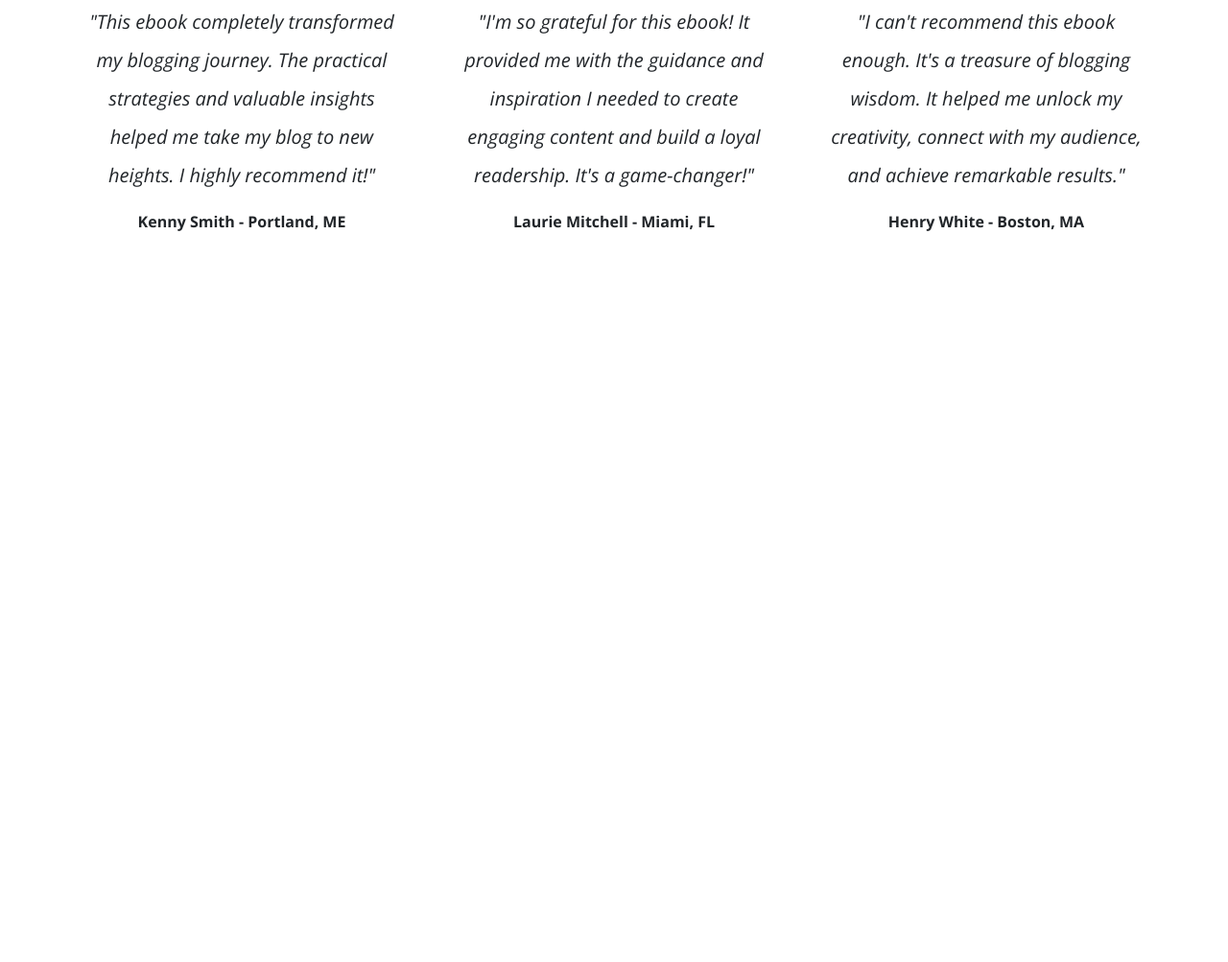
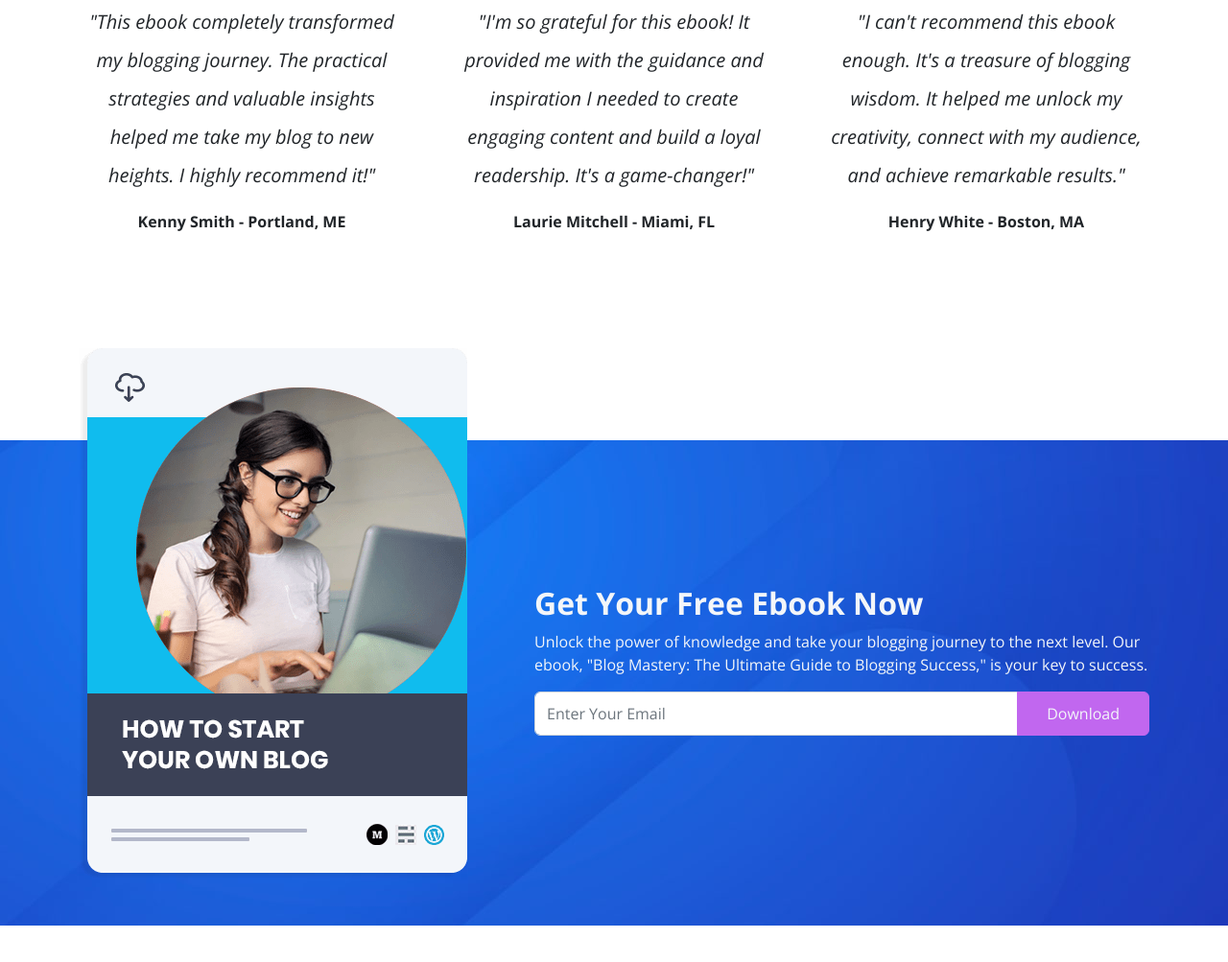
Before and after one commit to HemruChamuditha/E-Books-Website, a website: page index.html in a window 1280 px wide. Shown: the part 3494-4497 px from the top of the page at 96% size. Before the commit the page ends 3801 px from the top, so only its background shows below. Drawn offline with nearby package versions, Linux system fonts and the light colour scheme; files that its build step writes are made by us from their sources.

Commit message:
adds free book section

```diff
--- a/index.html
+++ b/index.html
@@ -240,6 +240,31 @@
       </div>
      </section>
 
+     <!-- Get Your Free Ebook Now -->
+      <div class="free-book mb-5">
+        <div class="container pb-5">
+          <div class="row">
+            <div class="col-md-5">
+              <img src="images/download-ebook.png" class="free-book-img" alt="">
+            </div>
+
+            <div class="col-md-7 d-flex flex-column justify-content-center">
+              <h1 class="text-light fw-bold fs-2">Get Your Free Ebook Now</h1>
+              <p class="text-light">Unlock the power of knowledge and take your blogging journey to the next level. Our ebook, "Blog Mastery: The Ultimate Guide to Blogging Success," is your key to success.</p>
+
+              <div class="input-group">
+                <input type="email" class="form-control" placeholder="Enter Your Email">
+                <span class="input-group-text btn btn-primary text-light rounded-end">Download</span>
+              </div>
+            </div>
+
+
+          </div>
+         </div>
+      </div>
+
+
+
     <script src="js/bootstrap.bundle.min.js"></script>
     <script src="js/script.js"></script>
   </body>
--- a/scss/bootstrap.scss
+++ b/scss/bootstrap.scss
@@ -30,6 +30,6 @@ $btn-padding-y-sm: $button-padding-y;
 $btn-padding-y-lg: $button-padding-y;
 
 $navbar-toggler-border-radius: 5px;
-
+$enable-negative-margins: true;
 
 @import '../node_modules/bootstrap/scss/bootstrap';
--- a/scss/styles.scss
+++ b/scss/styles.scss
@@ -5,3 +5,12 @@
 .my-button:hover{
     background-color: #d18df3 !important;
 }
+
+.free-book{
+    background: url("../images/header-background.jpg") center center;
+    margin-top: 200px;
+}
+
+.free-book-img{
+    margin-top:   -6rem;
+}
```
